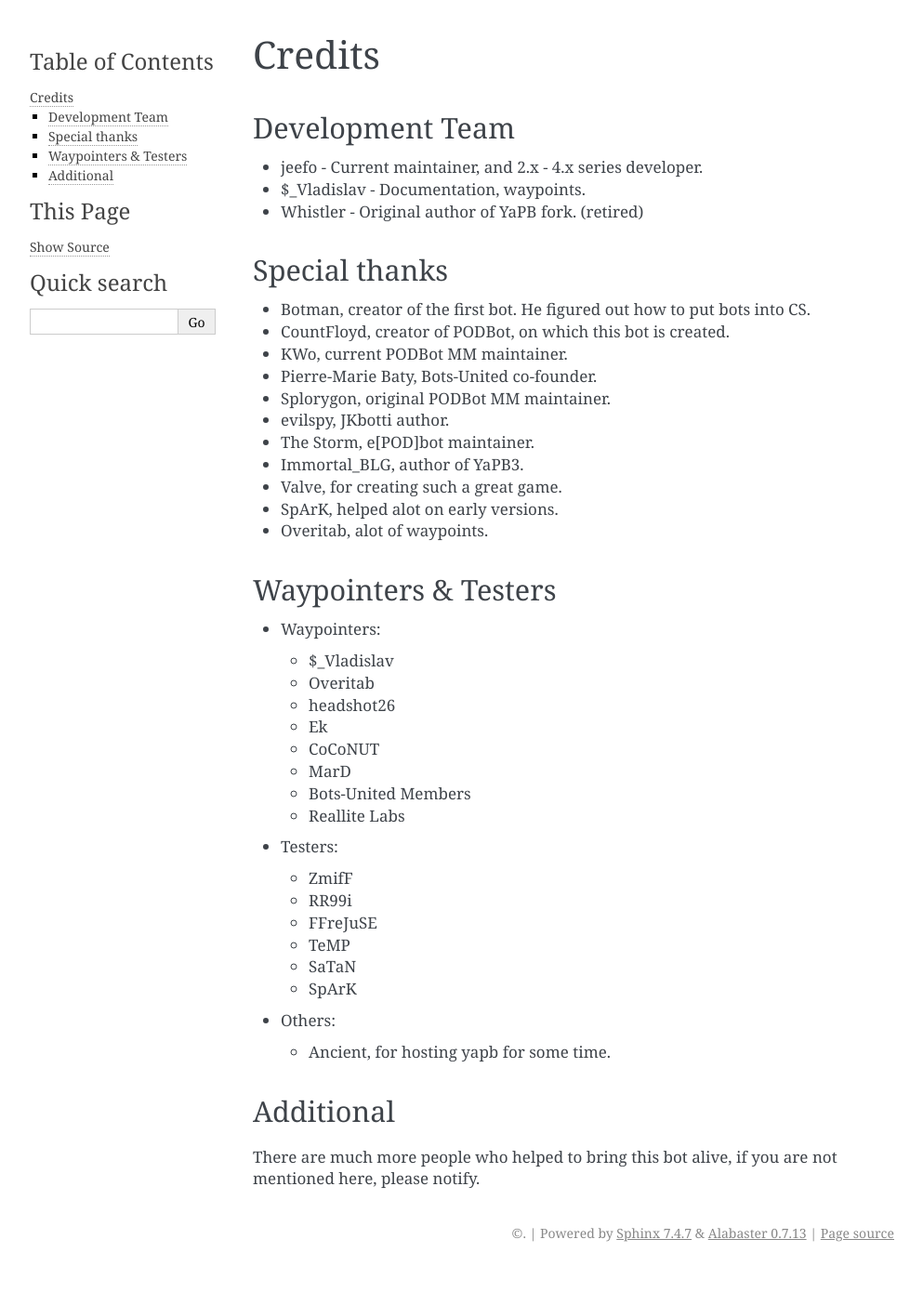
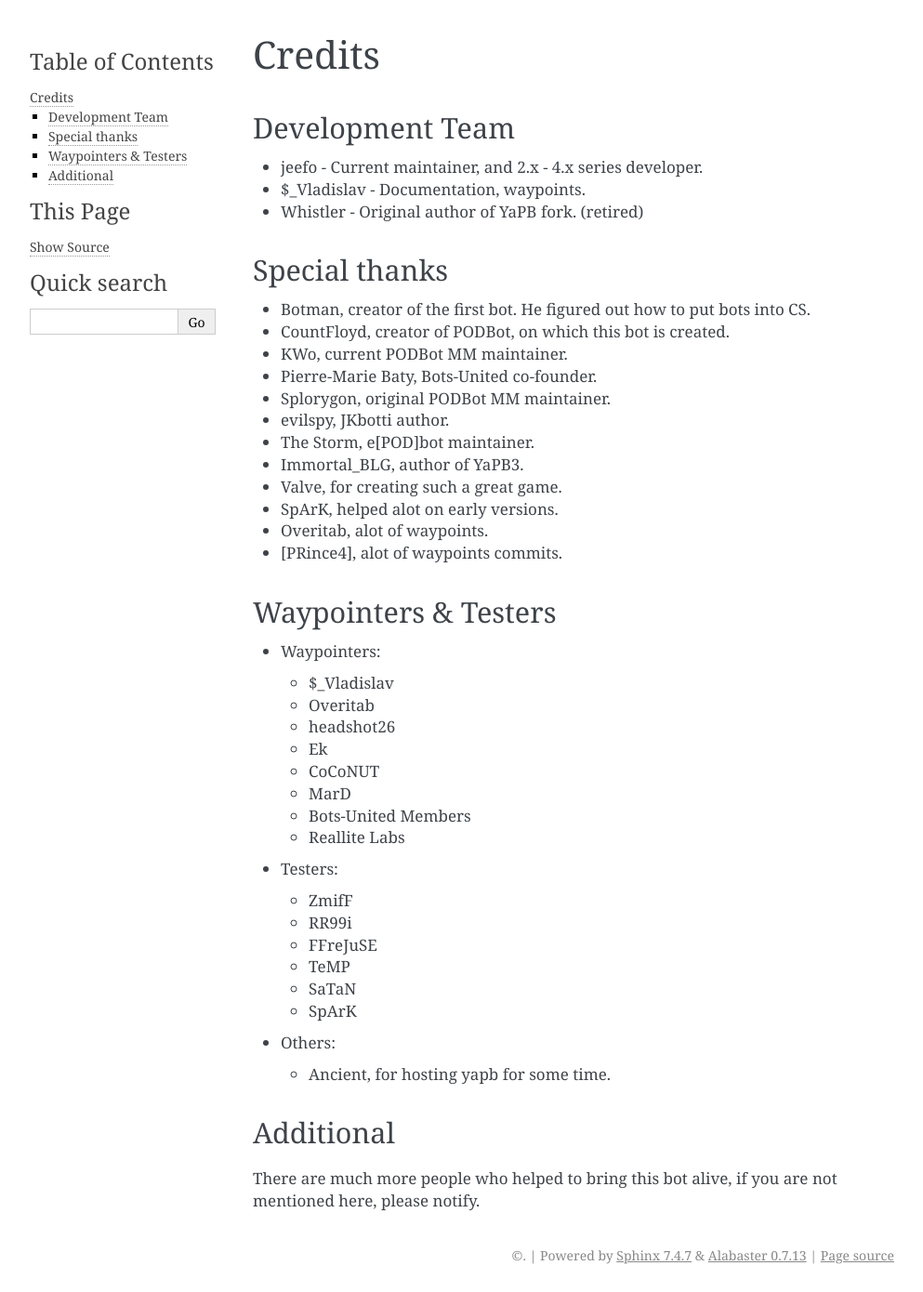
Before and after one commit to yapb/docs, a Sphinx documentation site: the page built from docs/credits.rst, in a window 1280 px wide. Shown: the whole page at 93% size, without its empty margins (148-1141 px from the left). Built offline with Sphinx 7.4.7, drawn with Linux system fonts in a browser that asks for light colours; before the commit the page ends 1366 px from its top, so only the background shows below that.

Commit message:
Update credits.rst

```diff
--- a/docs/credits.rst
+++ b/docs/credits.rst
@@ -22,6 +22,7 @@
 - Valve, for creating such a great game.
 - SpArK, helped alot on early versions.
 - Overitab, alot of waypoints.
+- [PRince4], alot of waypoints commits.
 
 Waypointers & Testers
 --------------------------
```
